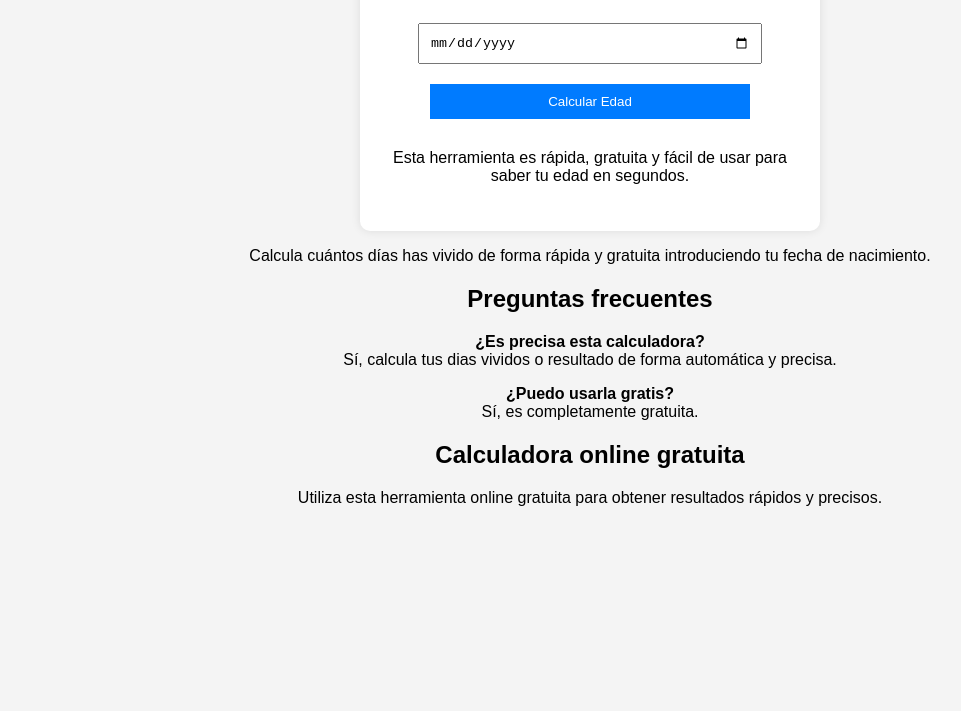
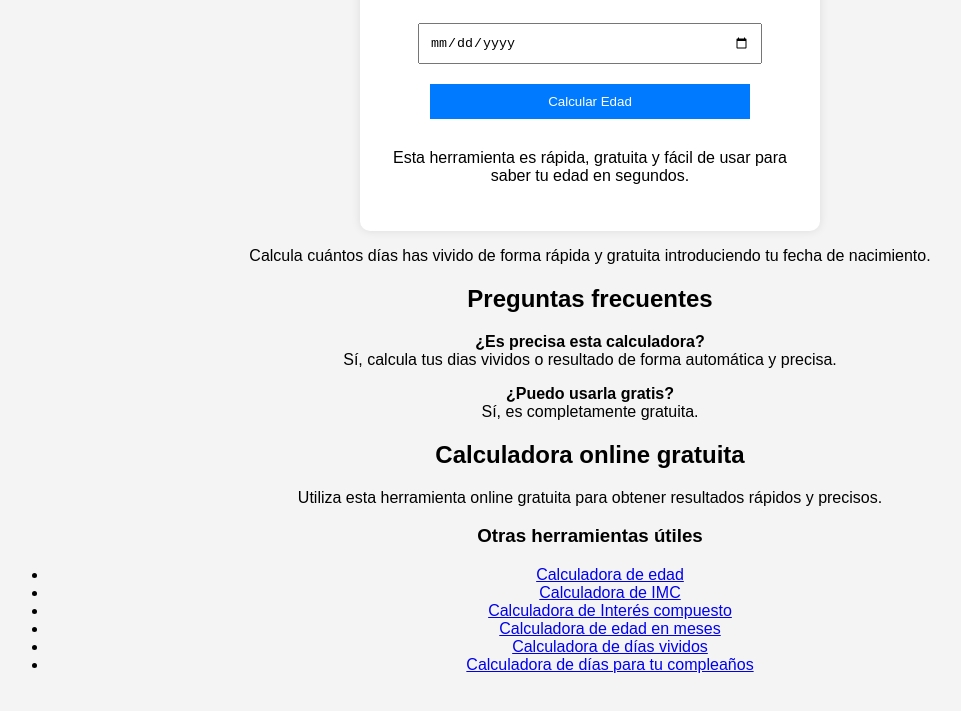
Before and after one commit to rafitorro/calculadora-dias-vividos, a plain HTML site: page index.html in a window 1280 px wide. Shown: the part 287-998 px from the top of the page, without its empty margins (50-1011 px from the left). Before the commit the page ends 868 px from the top, so only its background shows below. Drawn offline with Linux system fonts and the light colour scheme.

Commit message:
Update index.html

```diff
--- a/index.html
+++ b/index.html
@@ -90,3 +90,13 @@ Sí, es completamente gratuita.</p>
 
 <h2>Calculadora online gratuita</h2>
 <p>Utiliza esta herramienta online gratuita para obtener resultados rápidos y precisos.</p>
+
+<h3>Otras herramientas útiles</h3>
+<ul>
+  <li><a href="https://rafitorro.github.io/calculadora-edad/">Calculadora de edad</a></li>
+  <li><a href="https://rafitorro.github.io/calculadora-imc/">Calculadora de IMC</a></li>
+  <li><a href="https://rafitorro.github.io/calculadora-inter-s-compuesto/">Calculadora de Interés compuesto</a></li>
+  <li><a href="https://rafitorro.github.io/Calculadora-de-edad-en-meses/">Calculadora de edad en meses</a></li>
+  <li><a href="https://rafitorro.github.io/calculadora-dias-vividos/">Calculadora de días vividos</a></li>
+  <li><a href="https://rafitorro.github.io/calculadora-de-cumplea-os/">Calculadora de días para tu compleaños</a></li>
+</ul>
```
